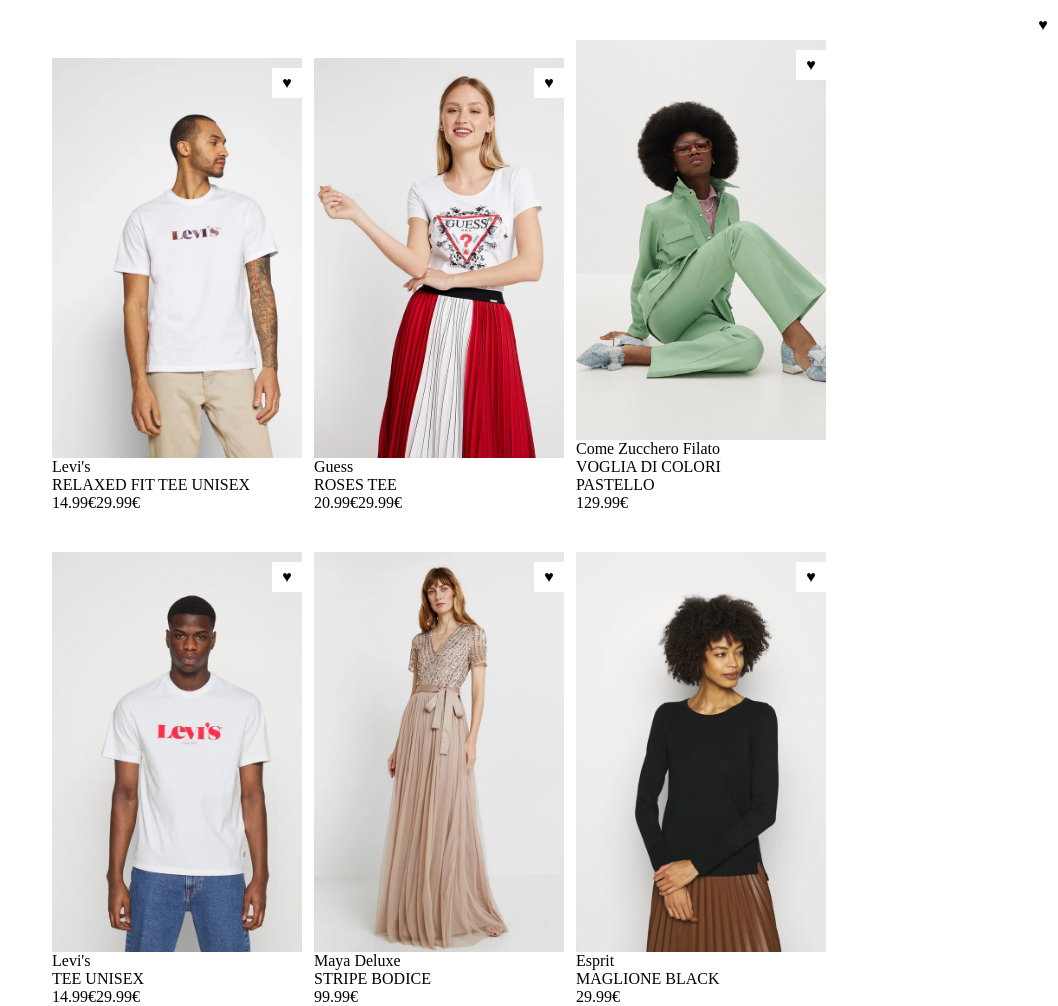
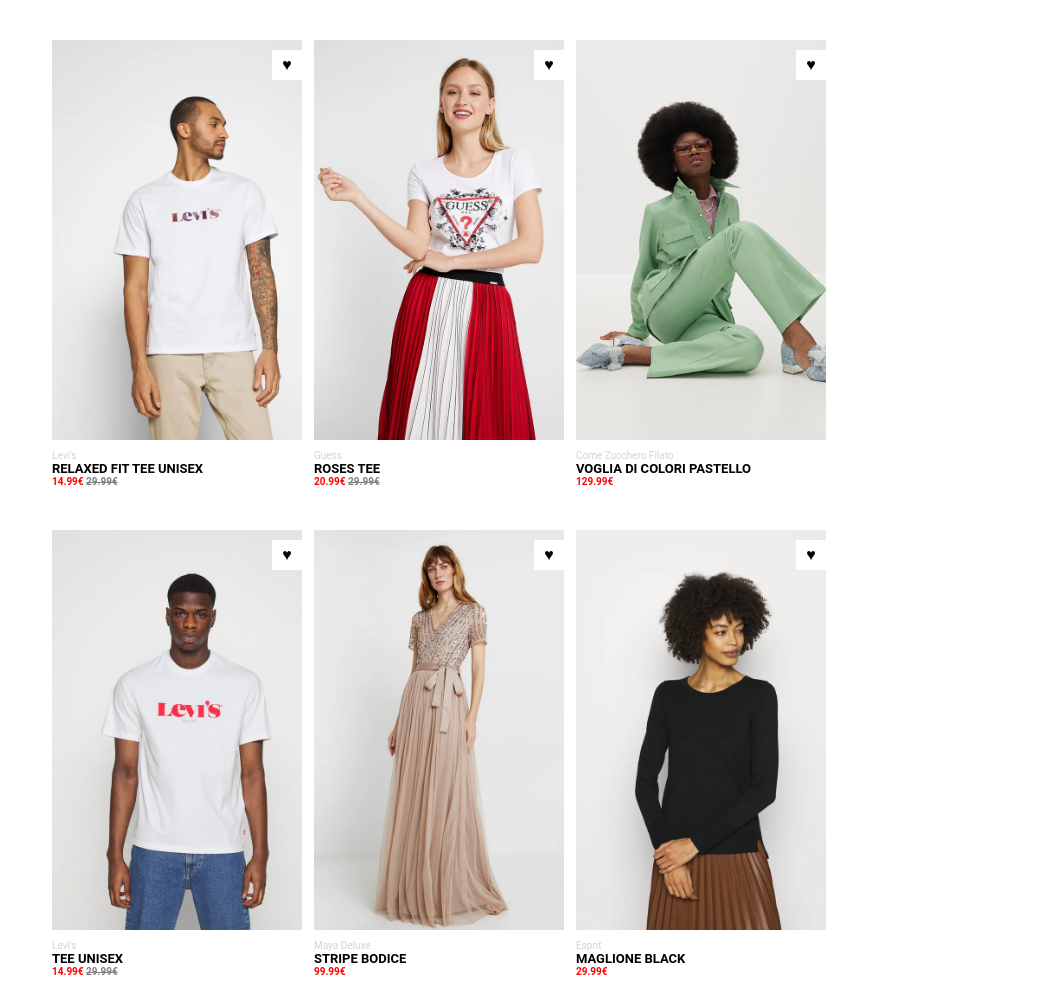
Before and after one commit to DrummyG/html-css-boolando, a plain HTML site: page index.html in a window 1280 px wide. Shown: the whole page, without its empty margins (222-1280 px from the left). Drawn offline with Linux system fonts and the light colour scheme.

Commit message:
completamento dettagli testo

```diff
--- a/CSS/style.css
+++ b/CSS/style.css
@@ -2,6 +2,7 @@
 	margin:0;
 	padding: 0;
 	box-sizing: border-box;
+    font-family: 'Roboto', sans-serif;
 }
 
 main{
@@ -27,6 +28,28 @@ main{
     right: 0%;
     text-align: center;
     line-height: 30px;
+}
+
+.grey{
+    margin-top: 10px;
+    color: lightgray;
+    font-size: x-small;
+}
+
+.text{
+    font-weight: bold;
+    font-size: small;
+}
+
+.price{
+    font-size: x-small;
+    color: red;
+    font-weight: bold;
+}
+
+.deleted{
+    color: gray;
+    text-decoration: line-through;
 }
 
 p{
--- a/index.html
+++ b/index.html
@@ -15,12 +15,11 @@
                 <p class="eco-one">sostenibilità</p>
                 <div class="heart">&hearts;</div>
             </div>
-            <div class="text">
+            <div>
                 <div class="grey">Levi's</div>
                 <div class="text">RELAXED FIT TEE UNISEX</div>
-                <div class="price">14.99&#128;<span class="deleted">29.99&#128;</span></div>
+                <div class="price">14.99&#128; <span class="deleted">29.99&#128;</span></div>
             </div>
-            <div class="heart">&hearts;</div>
         </div>
 
         <div class="container">
@@ -28,19 +27,19 @@
                 <p class="discount">-30%</p>
                 <div class="heart">&hearts;</div>
             </div>
-            <div class="text">
+            <div>
                 <div class="grey">Guess</div>
                 <div class="text">ROSES TEE</div>
-                <div class="price">20.99&#128;<span class="deleted">29.99&#128;</span></div>
+                <div class="price">20.99&#128; <span class="deleted">29.99&#128;</span></div>
             </div>
         </div>
 
         <div class="container">
-            <p class="discount">-30%</p>
             <div class="back three">
+                <p class="discount">-30%</p>
                 <div class="heart">&hearts;</div>
             </div>
-            <div class="text">
+            <div>
                 <div class="grey">Come Zucchero Filato</div>
                 <div class="text">VOGLIA DI COLORI PASTELLO</div>
                 <div class="price">129.99&#128;</div>
@@ -54,10 +53,10 @@
                 <p class="eco-one">sostenibilità</p>
                 <div class="heart">&hearts;</div>
             </div>
-            <div class="text">
+            <div>
                 <div class="grey">Levi's</div>
                 <div class="text">TEE UNISEX</div>
-                <div class="price">14.99&#128;<span class="deleted">29.99&#128;</span></div>
+                <div class="price">14.99&#128; <span class="deleted">29.99&#128;</span></div>
             </div>
         </div>
 
@@ -65,7 +64,7 @@
             <div class="back five">
                 <div class="heart">&hearts;</div>
             </div>
-            <div class="text">
+            <div>
                 <div class="grey">Maya Deluxe</div>
                 <div class="text">STRIPE BODICE</div>
                 <div class="price">99.99&#128;</div>
@@ -77,7 +76,7 @@
                 <p class="eco-two">sostenibilità</p>
                 <div class="heart">&hearts;</div>
             </div>
-            <div class="text">
+            <div>
                 <div class="grey">Esprit</div>
                 <div class="text">MAGLIONE BLACK</div>
                 <div class="price">29.99&#128;</div>
```
